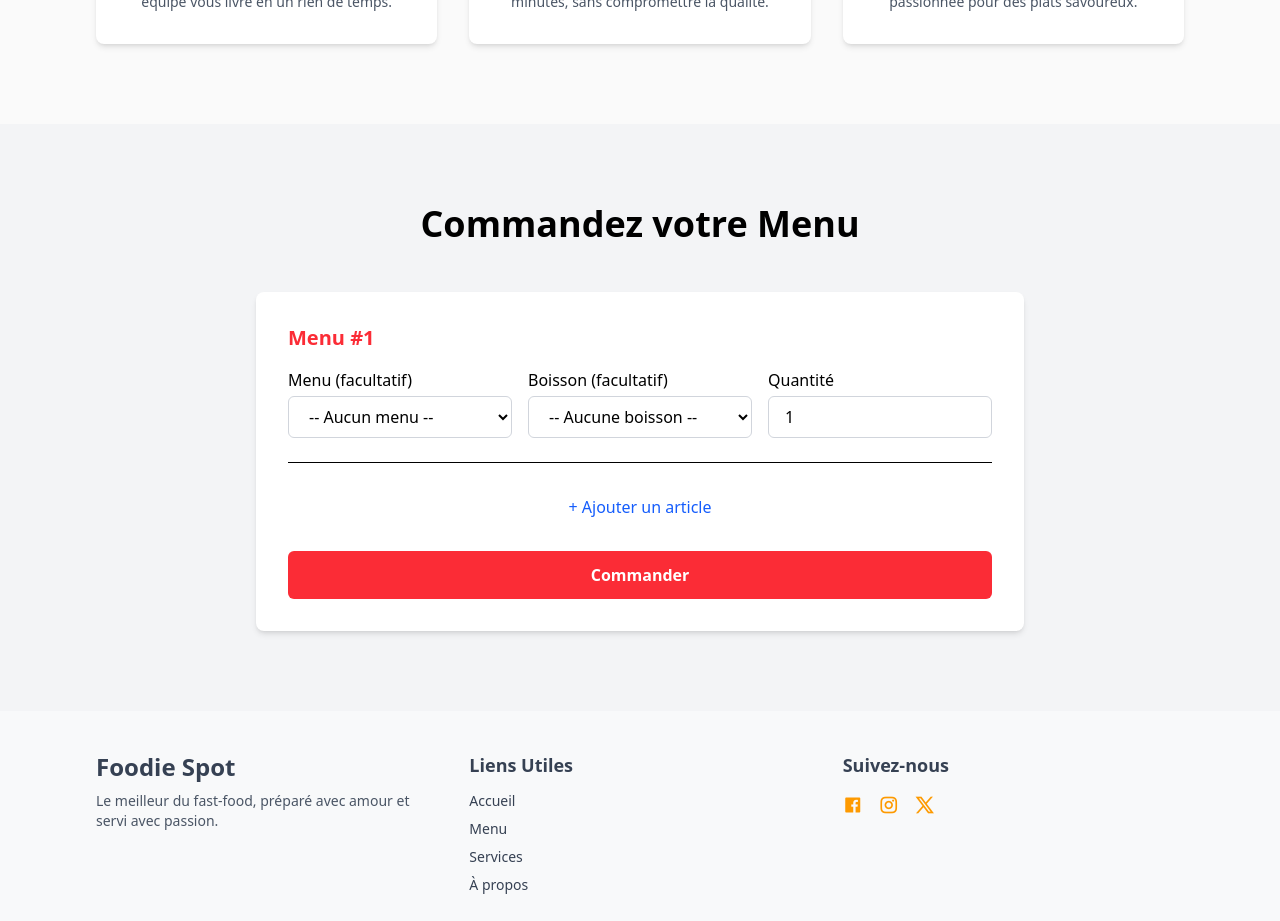
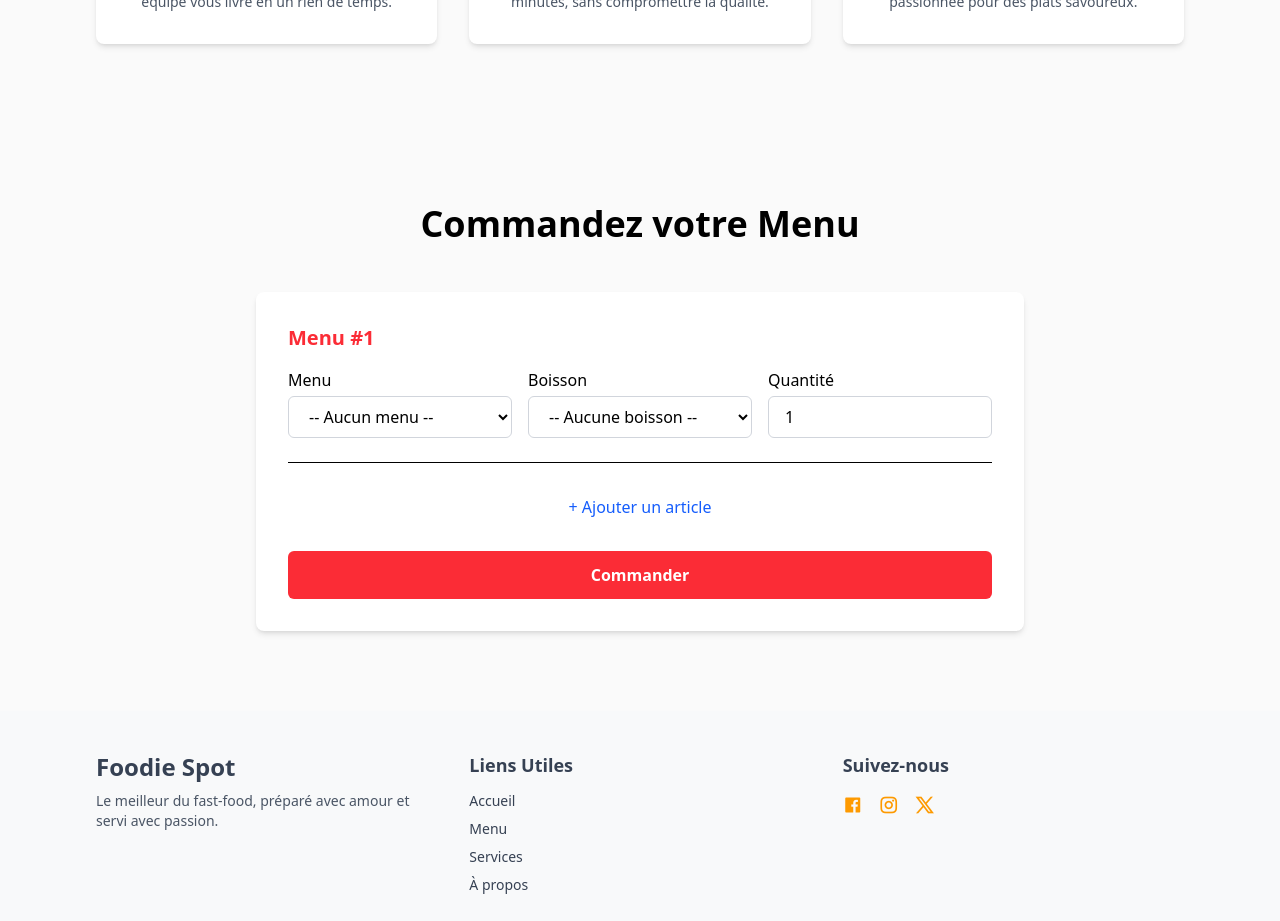
Before and after one commit to Blvck-F/Foodie-Spot, a React (Vite) app: page / in a window 1280 px wide. Shown: the part 2700-3621 px from the top of the page. Built offline with nearby package versions, Linux system fonts and the light colour scheme.

Commit message:
Mise à jour du README.md

```diff
--- a/src/components/Commande.jsx
+++ b/src/components/Commande.jsx
@@ -44,7 +44,7 @@ export default function Commande() {
   };
 
   return (
-    <section className='py-20 px-6 md:px-24 bg-gray-100 relative'>
+    <section className='py-20 px-6 md:px-24 relative'>
       <h2 className='text-4xl font-bold text-center mb-12'>Commandez votre Menu</h2>
 
       <form
@@ -58,7 +58,7 @@ export default function Commande() {
             <div className='grid md:grid-cols-3 gap-4'>
               {/* Menu */}
               <div>
-                <label className='block font-medium mb-1'>Menu (facultatif)</label>
+                <label className='block font-medium mb-1'>Menu</label>
                 <select
                   name='menu'
                   value={commande.menu}
@@ -74,7 +74,7 @@ export default function Commande() {
 
               {/* Boisson */}
               <div>
-                <label className='block font-medium mb-1'>Boisson (facultatif)</label>
+                <label className='block font-medium mb-1'>Boisson</label>
                 <select
                   name='boisson'
                   value={commande.boisson}
```
Also changed, not shown: 1 other file (tests, documents, lock files or other folders).
